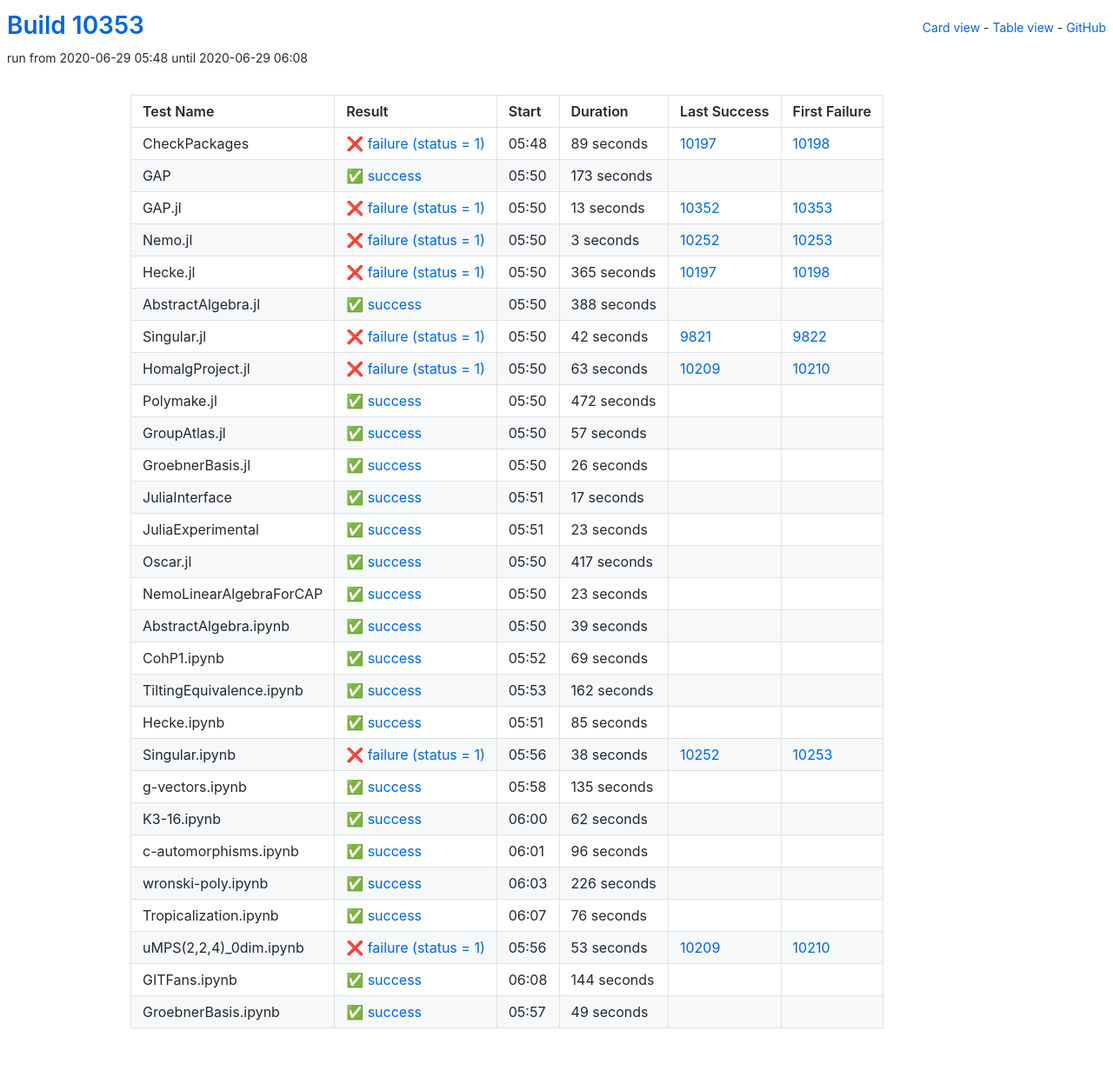
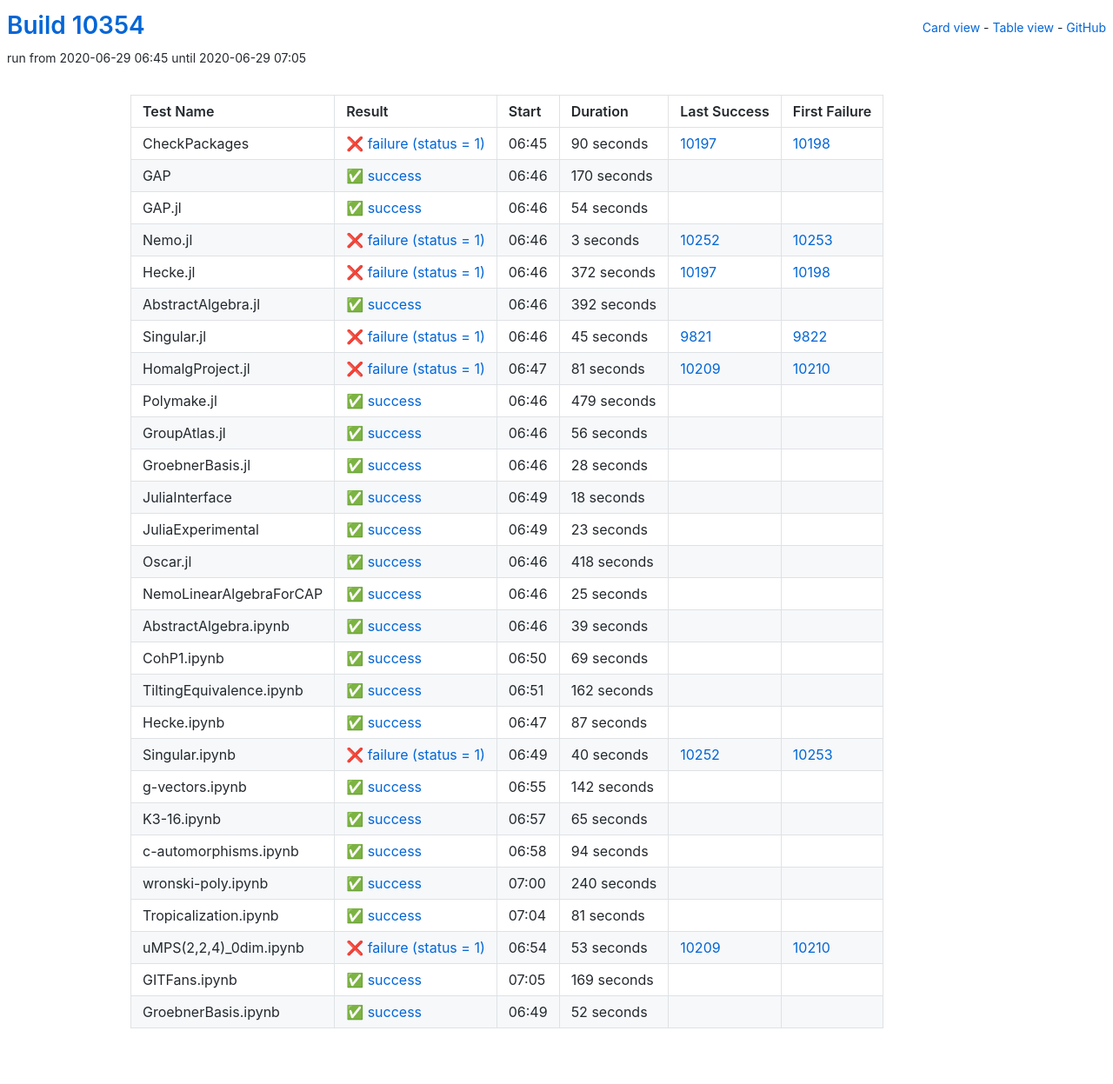
Before and after one commit to oscar-system/oscar-ci-status, a Jekyll site: the page built from table.html, in a window 1280 px wide. Shown: the whole page at 87% size. Built offline with Jekyll 4.4.1, drawn with Linux system fonts in a browser that asks for light colours.

Commit message:
Build #10354

```diff
--- a/_data/ci.yml
+++ b/_data/ci.yml
@@ -1,6 +1,6 @@
 ---
-build: 10353
-build_url: https://oscarci.mathematik.uni-kl.de/job/oscar/10353/
+build: 10354
+build_url: https://oscarci.mathematik.uni-kl.de/job/oscar/10354/
 job: oscar
 organization: oscar-system
 repo: oscar-ci-status
@@ -8,44 +8,44 @@
 tests:
 - name: CheckPackages
   id: checkpackages
-  log: https://oscarci.mathematik.uni-kl.de/job/oscar/10353/artifact/logs/build-10353/CheckPackages.log
-  start: 2020-06-29 05:48
+  log: https://oscarci.mathematik.uni-kl.de/job/oscar/10354/artifact/logs/build-10354/CheckPackages.log
+  start: 2020-06-29 06:45
   success: false
   exitcode: 1
   status: failure
-  duration: 89
+  duration: 90
   last_success: 10197
   last_success_url: https://oscarci.mathematik.uni-kl.de/job/oscar/10197/
   first_failure: 10198
   first_failure_url: https://oscarci.mathematik.uni-kl.de/job/oscar/10198/
 - name: GAP
   id: gap
-  log: https://oscarci.mathematik.uni-kl.de/job/oscar/10353/artifact/logs/build-10353/GAP.log
-  start: 2020-06-29 05:50
+  log: https://oscarci.mathematik.uni-kl.de/job/oscar/10354/artifact/logs/build-10354/GAP.log
+  start: 2020-06-29 06:46
   success: true
   exitcode: 0
   status: success
-  duration: 173
+  duration: 170
   last_success: false
   last_success_url:
   first_failure: false
   first_failure_url:
 - name: GAP.jl
   id: gap-jl
-  log: https://oscarci.mathematik.uni-kl.de/job/oscar/10353/artifact/logs/build-10353/GAP.jl.log
-  start: 2020-06-29 05:50
-  success: false
-  exitcode: 1
-  status: failure
-  duration: 13
-  last_success: 10352
-  last_success_url: https://oscarci.mathematik.uni-kl.de/job/oscar/10352/
-  first_failure: 10353
-  first_failure_url: https://oscarci.mathematik.uni-kl.de/job/oscar/10353/
+  log: https://oscarci.mathematik.uni-kl.de/job/oscar/10354/artifact/logs/build-10354/GAP.jl.log
+  start: 2020-06-29 06:46
+  success: true
+  exitcode: 0
+  status: success
+  duration: 54
+  last_success: false
+  last_success_url:
+  first_failure: false
+  first_failure_url:
 - name: Nemo.jl
   id: nemo-jl
-  log: https://oscarci.mathematik.uni-kl.de/job/oscar/10353/artifact/logs/build-10353/Nemo.jl.log
-  start: 2020-06-29 05:50
+  log: https://oscarci.mathematik.uni-kl.de/job/oscar/10354/artifact/logs/build-10354/Nemo.jl.log
+  start: 2020-06-29 06:46
   success: false
   exitcode: 1
   status: failure
@@ -56,104 +56,104 @@
   first_failure_url: https://oscarci.mathematik.uni-kl.de/job/oscar/10253/
 - name: Hecke.jl
   id: hecke-jl
-  log: https://oscarci.mathematik.uni-kl.de/job/oscar/10353/artifact/logs/build-10353/Hecke.jl.log
-  start: 2020-06-29 05:50
+  log: https://oscarci.mathematik.uni-kl.de/job/oscar/10354/artifact/logs/build-10354/Hecke.jl.log
+  start: 2020-06-29 06:46
   success: false
   exitcode: 1
   status: failure
-  duration: 365
+  duration: 372
   last_success: 10197
   last_success_url: https://oscarci.mathematik.uni-kl.de/job/oscar/10197/
   first_failure: 10198
   first_failure_url: https://oscarci.mathematik.uni-kl.de/job/oscar/10198/
 - name: AbstractAlgebra.jl
   id: abstractalgebra-jl
-  log: https://oscarci.mathematik.uni-kl.de/job/oscar/10353/artifact/logs/build-10353/AbstractAlgebra.jl.log
-  start: 2020-06-29 05:50
+  log: https://oscarci.mathematik.uni-kl.de/job/oscar/10354/artifact/logs/build-10354/AbstractAlgebra.jl.log
+  start: 2020-06-29 06:46
   success: true
   exitcode: 0
   status: success
-  duration: 388
+  duration: 392
   last_success: false
   last_success_url:
   first_failure: false
   first_failure_url:
 - name: Singular.jl
   id: singular-jl
-  log: https://oscarci.mathematik.uni-kl.de/job/oscar/10353/artifact/logs/build-10353/Singular.jl.log
-  start: 2020-06-29 05:50
+  log: https://oscarci.mathematik.uni-kl.de/job/oscar/10354/artifact/logs/build-10354/Singular.jl.log
+  start: 2020-06-29 06:46
   success: false
   exitcode: 1
   status: failure
-  duration: 42
+  duration: 45
   last_success: 9821
   last_success_url: https://oscarci.mathematik.uni-kl.de/job/oscar/9821/
   first_failure: 9822
   first_failure_url: https://oscarci.mathematik.uni-kl.de/job/oscar/9822/
 - name: HomalgProject.jl
   id: homalgproject-jl
-  log: https://oscarci.mathematik.uni-kl.de/job/oscar/10353/artifact/logs/build-10353/HomalgProject.jl.log
-  start: 2020-06-29 05:50
+  log: https://oscarci.mathematik.uni-kl.de/job/oscar/10354/artifact/logs/build-10354/HomalgProject.jl.log
+  start: 2020-06-29 06:47
   success: false
   exitcode: 1
   status: failure
-  duration: 63
+  duration: 81
   last_success: 10209
   last_success_url: https://oscarci.mathematik.uni-kl.de/job/oscar/10209/
   first_failure: 10210
   first_failure_url: https://oscarci.mathematik.uni-kl.de/job/oscar/10210/
 - name: Polymake.jl
   id: polymake-jl
-  log: https://oscarci.mathematik.uni-kl.de/job/oscar/10353/artifact/logs/build-10353/Polymake.jl.log
-  start: 2020-06-29 05:50
+  log: https://oscarci.mathematik.uni-kl.de/job/oscar/10354/artifact/logs/build-10354/Polymake.jl.log
+  start: 2020-06-29 06:46
   success: true
   exitcode: 0
   status: success
-  duration: 472
+  duration: 479
   last_success: false
   last_success_url:
   first_failure: false
   first_failure_url:
 - name: GroupAtlas.jl
   id: groupatlas-jl
-  log: https://oscarci.mathematik.uni-kl.de/job/oscar/10353/artifact/logs/build-10353/GroupAtlas.jl.log
-  start: 2020-06-29 05:50
+  log: https://oscarci.mathematik.uni-kl.de/job/oscar/10354/artifact/logs/build-10354/GroupAtlas.jl.log
+  start: 2020-06-29 06:46
   success: true
   exitcode: 0
   status: success
-  duration: 57
+  duration: 56
   last_success: false
   last_success_url:
   first_failure: false
   first_failure_url:
 - name: GroebnerBasis.jl
   id: groebnerbasis-jl
-  log: https://oscarci.mathematik.uni-kl.de/job/oscar/10353/artifact/logs/build-10353/GroebnerBasis.jl.log
-  start: 2020-06-29 05:50
+  log: https://oscarci.mathematik.uni-kl.de/job/oscar/10354/artifact/logs/build-10354/GroebnerBasis.jl.log
+  start: 2020-06-29 06:46
   success: true
   exitcode: 0
   status: success
-  duration: 26
+  duration: 28
   last_success: false
   last_success_url:
   first_failure: false
   first_failure_url:
 - name: JuliaInterface
   id: juliainterface
-  log: https://oscarci.mathematik.uni-kl.de/job/oscar/10353/artifact/logs/build-10353/JuliaInterface.log
-  start: 2020-06-29 05:51
+  log: https://oscarci.mathematik.uni-kl.de/job/oscar/10354/artifact/logs/build-10354/JuliaInterface.log
+  start: 2020-06-29 06:49
   success: true
   exitcode: 0
   status: success
-  duration: 17
+  duration: 18
   last_success: false
   last_success_url:
   first_failure: false
   first_failure_url:
 - name: JuliaExperimental
   id: juliaexperimental
-  log: https://oscarci.mathematik.uni-kl.de/job/oscar/10353/artifact/logs/build-10353/JuliaExperimental.log
-  start: 2020-06-29 05:51
+  log: https://oscarci.mathematik.uni-kl.de/job/oscar/10354/artifact/logs/build-10354/JuliaExperimental.log
+  start: 2020-06-29 06:49
   success: true
   exitcode: 0
   status: success
@@ -164,32 +164,32 @@
   first_failure_url:
 - name: Oscar.jl
   id: oscar-jl
-  log: https://oscarci.mathematik.uni-kl.de/job/oscar/10353/artifact/logs/build-10353/Oscar.jl.log
-  start: 2020-06-29 05:50
+  log: https://oscarci.mathematik.uni-kl.de/job/oscar/10354/artifact/logs/build-10354/Oscar.jl.log
+  start: 2020-06-29 06:46
   success: true
   exitcode: 0
   status: success
-  duration: 417
+  duration: 418
   last_success: false
   last_success_url:
   first_failure: false
   first_failure_url:
 - name: NemoLinearAlgebraForCAP
   id: nemolinearalgebraforcap
-  log: https://oscarci.mathematik.uni-kl.de/job/oscar/10353/artifact/logs/build-10353/NemoLinearAlgebraForCAP.log
-  start: 2020-06-29 05:50
+  log: https://oscarci.mathematik.uni-kl.de/job/oscar/10354/artifact/logs/build-10354/NemoLinearAlgebraForCAP.log
+  start: 2020-06-29 06:46
   success: true
   exitcode: 0
   status: success
-  duration: 23
+  duration: 25
   last_success: false
   last_success_url:
   first_failure: false
   first_failure_url:
 - name: AbstractAlgebra.ipynb
   id: abstractalgebra-ipynb
-  log: https://oscarci.mathematik.uni-kl.de/job/oscar/10353/artifact/logs/build-10353/AbstractAlgebra.ipynb.log
-  start: 2020-06-29 05:50
+  log: https://oscarci.mathematik.uni-kl.de/job/oscar/10354/artifact/logs/build-10354/AbstractAlgebra.ipynb.log
+  start: 2020-06-29 06:46
   success: true
   exitcode: 0
   status: success
@@ -200,8 +200,8 @@
   first_failure_url:
 - name: CohP1.ipynb
   id: cohp1-ipynb
-  log: https://oscarci.mathematik.uni-kl.de/job/oscar/10353/artifact/logs/build-10353/CohP1.ipynb.log
-  start: 2020-06-29 05:52
+  log: https://oscarci.mathematik.uni-kl.de/job/oscar/10354/artifact/logs/build-10354/CohP1.ipynb.log
+  start: 2020-06-29 06:50
   success: true
   exitcode: 0
   status: success
@@ -212,8 +212,8 @@
   first_failure_url:
 - name: TiltingEquivalence.ipynb
   id: tiltingequivalence-ipynb
-  log: https://oscarci.mathematik.uni-kl.de/job/oscar/10353/artifact/logs/build-10353/TiltingEquivalence.ipynb.log
-  start: 2020-06-29 05:53
+  log: https://oscarci.mathematik.uni-kl.de/job/oscar/10354/artifact/logs/build-10354/TiltingEquivalence.ipynb.log
+  start: 2020-06-29 06:51
   success: true
   exitcode: 0
   status: success
@@ -224,92 +224,92 @@
   first_failure_url:
 - name: Hecke.ipynb
   id: hecke-ipynb
-  log: https://oscarci.mathematik.uni-kl.de/job/oscar/10353/artifact/logs/build-10353/Hecke.ipynb.log
-  start: 2020-06-29 05:51
+  log: https://oscarci.mathematik.uni-kl.de/job/oscar/10354/artifact/logs/build-10354/Hecke.ipynb.log
+  start: 2020-06-29 06:47
   success: true
   exitcode: 0
   status: success
-  duration: 85
+  duration: 87
   last_success: false
   last_success_url:
   first_failure: false
   first_failure_url:
 - name: Singular.ipynb
   id: singular-ipynb
-  log: https://oscarci.mathematik.uni-kl.de/job/oscar/10353/artifact/logs/build-10353/Singular.ipynb.log
-  start: 2020-06-29 05:56
+  log: https://oscarci.mathematik.uni-kl.de/job/oscar/10354/artifact/logs/build-10354/Singular.ipynb.log
+  start: 2020-06-29 06:49
   success: false
   exitcode: 1
   status: failure
-  duration: 38
+  duration: 40
   last_success: 10252
   last_success_url: https://oscarci.mathematik.uni-kl.de/job/oscar/10252/
   first_failure: 10253
   first_failure_url: https://oscarci.mathematik.uni-kl.de/job/oscar/10253/
 - name: g-vectors.ipynb
   id: g-vectors-ipynb
-  log: https://oscarci.mathematik.uni-kl.de/job/oscar/10353/artifact/logs/build-10353/g-vectors.ipynb.log
-  start: 2020-06-29 05:58
+  log: https://oscarci.mathematik.uni-kl.de/job/oscar/10354/artifact/logs/build-10354/g-vectors.ipynb.log
+  start: 2020-06-29 06:55
   success: true
   exitcode: 0
   status: success
-  duration: 135
+  duration: 142
   last_success: false
   last_success_url:
   first_failure: false
   first_failure_url:
 - name: K3-16.ipynb
   id: k3-16-ipynb
-  log: https://oscarci.mathematik.uni-kl.de/job/oscar/10353/artifact/logs/build-10353/K3-16.ipynb.log
-  start: 2020-06-29 06:00
+  log: https://oscarci.mathematik.uni-kl.de/job/oscar/10354/artifact/logs/build-10354/K3-16.ipynb.log
+  start: 2020-06-29 06:57
   success: true
   exitcode: 0
   status: success
-  duration: 62
+  duration: 65
   last_success: false
   last_success_url:
   first_failure: false
   first_failure_url:
 - name: c-automorphisms.ipynb
   id: c-automorphisms-ipynb
-  log: https://oscarci.mathematik.uni-kl.de/job/oscar/10353/artifact/logs/build-10353/c-automorphisms.ipynb.log
-  start: 2020-06-29 06:01
+  log: https://oscarci.mathematik.uni-kl.de/job/oscar/10354/artifact/logs/build-10354/c-automorphisms.ipynb.log
+  start: 2020-06-29 06:58
   success: true
   exitcode: 0
   status: success
-  duration: 96
+  duration: 94
   last_success: false
   last_success_url:
   first_failure: false
   first_failure_url:
 - name: wronski-poly.ipynb
   id: wronski-poly-ipynb
-  log: https://oscarci.mathematik.uni-kl.de/job/oscar/10353/artifact/logs/build-10353/wronski-poly.ipynb.log
-  start: 2020-06-29 06:03
+  log: https://oscarci.mathematik.uni-kl.de/job/oscar/10354/artifact/logs/build-10354/wronski-poly.ipynb.log
+  start: 2020-06-29 07:00
   success: true
   exitcode: 0
   status: success
-  duration: 226
+  duration: 240
   last_success: false
   last_success_url:
   first_failure: false
   first_failure_url:
 - name: Tropicalization.ipynb
   id: tropicalization-ipynb
-  log: https://oscarci.mathematik.uni-kl.de/job/oscar/10353/artifact/logs/build-10353/Tropicalization.ipynb.log
-  start: 2020-06-29 06:07
+  log: https://oscarci.mathematik.uni-kl.de/job/oscar/10354/artifact/logs/build-10354/Tropicalization.ipynb.log
+  start: 2020-06-29 07:04
   success: true
   exitcode: 0
   status: success
-  duration: 76
+  duration: 81
   last_success: false
   last_success_url:
   first_failure: false
   first_failure_url:
 - name: uMPS(2,2,4)_0dim.ipynb
   id: umps-2-2-4-0dim-ipynb
-  log: https://oscarci.mathematik.uni-kl.de/job/oscar/10353/artifact/logs/build-10353/uMPS-2-2-4-_0dim.ipynb.log
-  start: 2020-06-29 05:56
+  log: https://oscarci.mathematik.uni-kl.de/job/oscar/10354/artifact/logs/build-10354/uMPS-2-2-4-_0dim.ipynb.log
+  start: 2020-06-29 06:54
   success: false
   exitcode: 1
   status: failure
@@ -320,24 +320,24 @@
   first_failure_url: https://oscarci.mathematik.uni-kl.de/job/oscar/10210/
 - name: GITFans.ipynb
   id: gitfans-ipynb
-  log: https://oscarci.mathematik.uni-kl.de/job/oscar/10353/artifact/logs/build-10353/GITFans.ipynb.log
-  start: 2020-06-29 06:08
+  log: https://oscarci.mathematik.uni-kl.de/job/oscar/10354/artifact/logs/build-10354/GITFans.ipynb.log
+  start: 2020-06-29 07:05
   success: true
   exitcode: 0
   status: success
-  duration: 144
+  duration: 169
   last_success: false
   last_success_url:
   first_failure: false
   first_failure_url:
 - name: GroebnerBasis.ipynb
   id: groebnerbasis-ipynb
-  log: https://oscarci.mathematik.uni-kl.de/job/oscar/10353/artifact/logs/build-10353/GroebnerBasis.ipynb.log
-  start: 2020-06-29 05:57
+  log: https://oscarci.mathematik.uni-kl.de/job/oscar/10354/artifact/logs/build-10354/GroebnerBasis.ipynb.log
+  start: 2020-06-29 06:49
   success: true
   exitcode: 0
   status: success
-  duration: 49
+  duration: 52
   last_success: false
   last_success_url:
   first_failure: false
```
Also changed, not shown: README.md.
